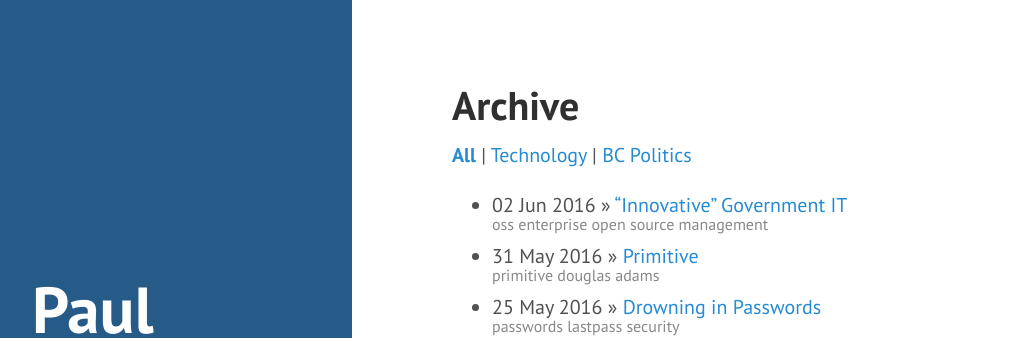
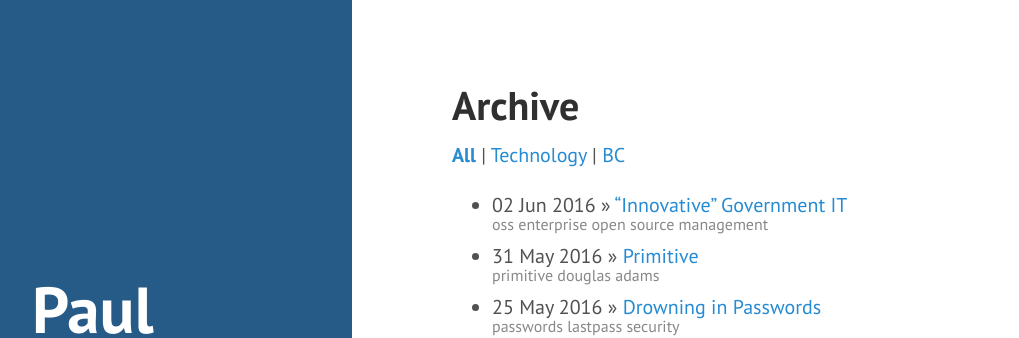
Before and after one commit to pramsey/pramsey.github.io, a Jekyll site: the page built from archive.html, in a window 1280 px wide and 900 px high. Shown: the top 338 px of the window, without its empty margins (8-1027 px from the left). Built offline with Jekyll 4.4.1, drawn with Linux system fonts in a browser that asks for light colours.

Commit message:
-politics

```diff
--- a/archive.html
+++ b/archive.html
@@ -49,7 +49,7 @@ function showtag(tag) {
 <p>
   <a style="font-weight: bold" id="archive_show_all" class="archive_control" onClick="showtag('all')">All</a> |
   <a id="archive_show_tech" class="archive_control" onClick="showtag('tech')">Technology</a> |
-  <a id="archive_show_bc" class="archive_control" onClick="showtag('bc')">BC Politics</a>
+  <a id="archive_show_bc" class="archive_control" onClick="showtag('bc')">BC</a>
 </p>
 
 <ul>
```
